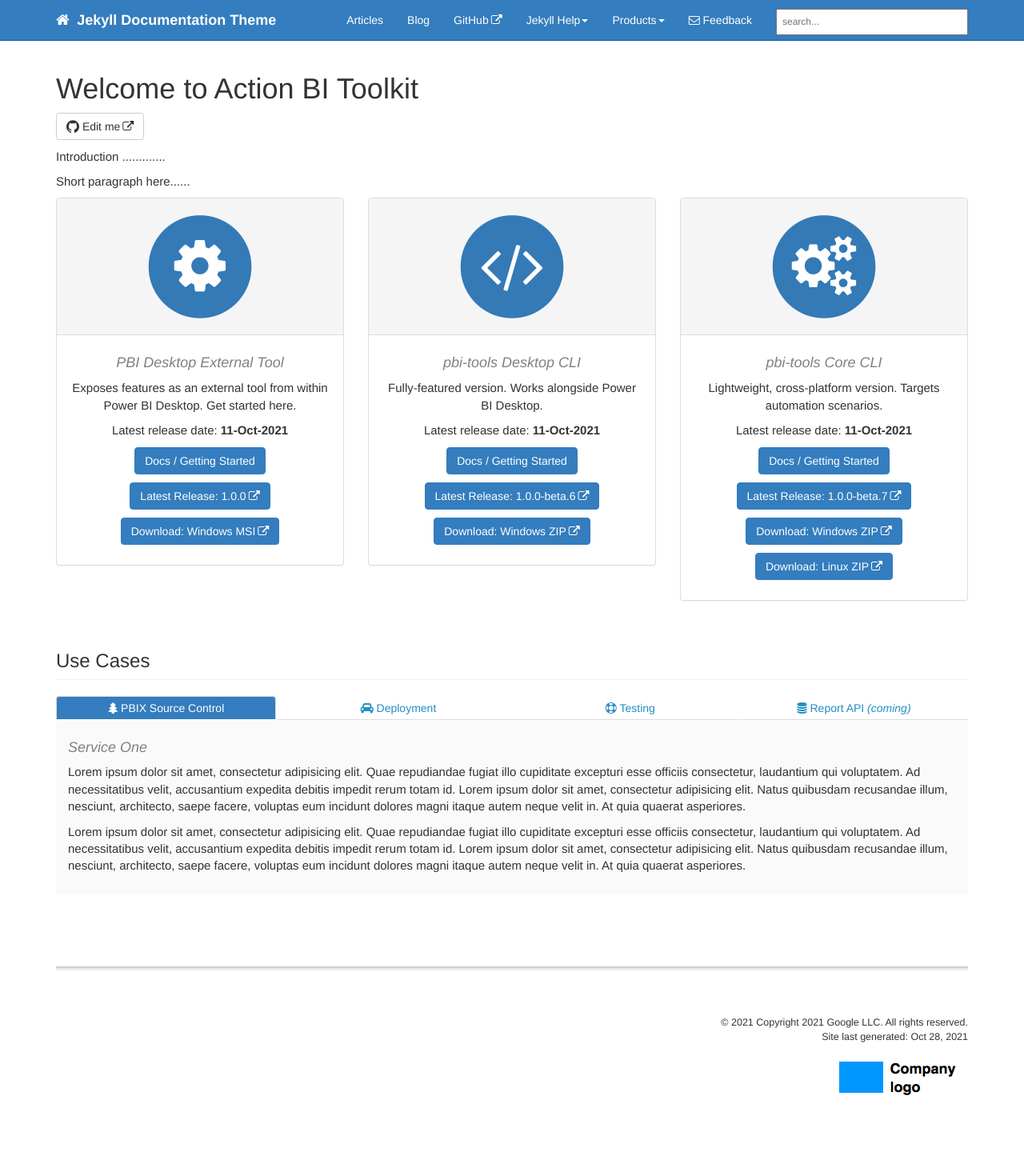
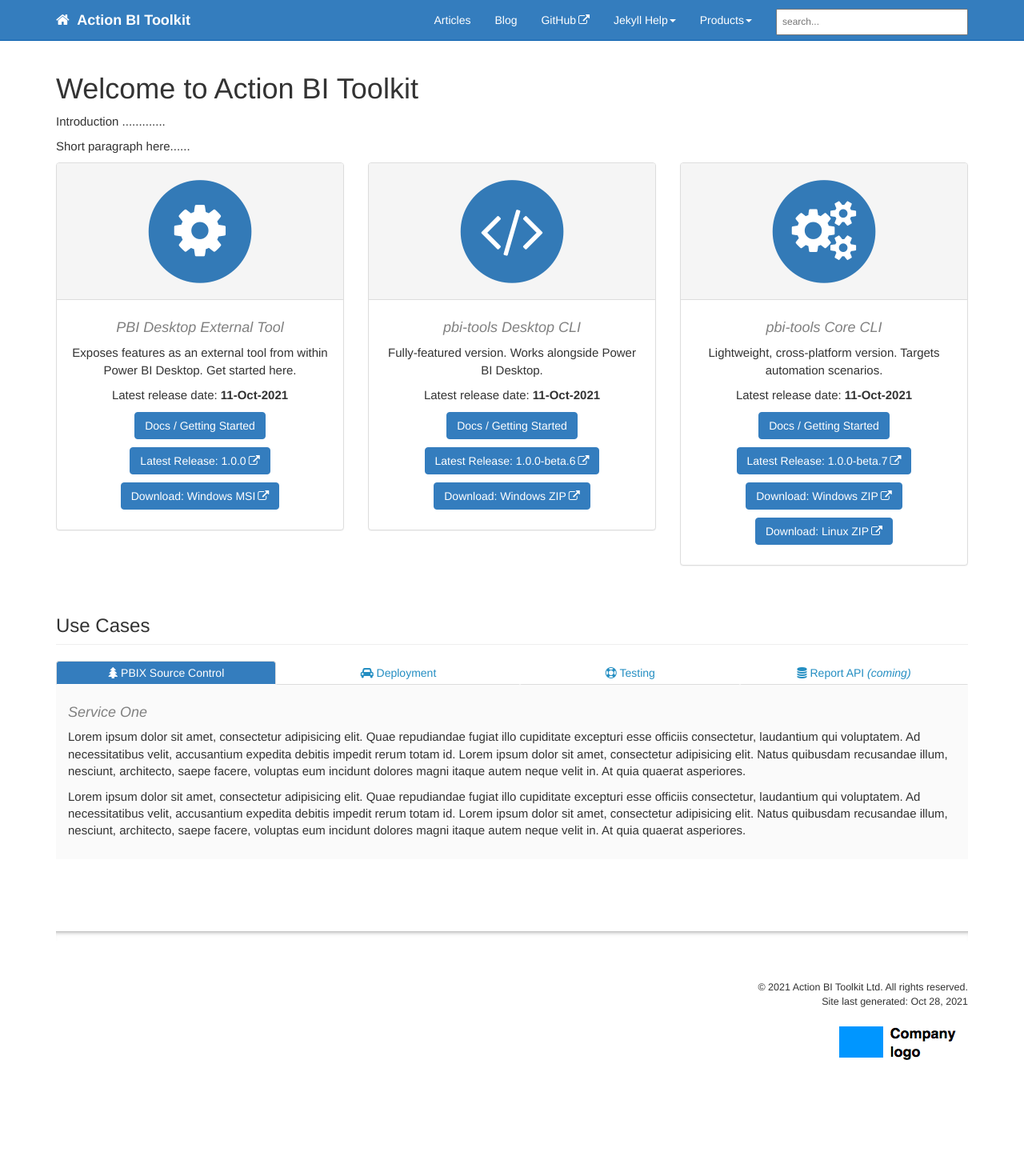
Before and after one commit to pbi-tools/pbi-tools.github.io, a Jekyll site: the page built from docs/index.html, in a window 1280 px wide. Shown: the whole page at 80% size. Built offline with Jekyll 4.4.1, drawn with Linux system fonts in a browser that asks for light colours; comment, search, counter and statistics services are not loaded; after the commit the page ends 1401 px from its top, so only the background shows below that.

Commit message:
Config & README

```diff
--- a/docs/_config.yml
+++ b/docs/_config.yml
@@ -1,24 +1,24 @@
-repository: tomjoht/documentation-theme-jekyll
+repository: action-bi-toolkit/action-bi-toolkit.github.io
 
 output: web
 # this property is useful for conditional filtering of content that is separate from the PDF.
 
-topnav_title: Jekyll Documentation Theme
+topnav_title: Action BI Toolkit
 # this appears on the top navigation bar next to the home button
 
-site_title: Jekyll theme for documentation
+site_title: Action BI Toolkit
 # this appears in the html browser tab for the site title (seen mostly by search engines, not users)
 
-company_name: Copyright 2021 Google LLC
+company_name: Action BI Toolkit Ltd
 # this appears in the footer
 
-github_editme_path: tomjoht/documentation-theme-jekyll/blob/gh-pages/
+# github_editme_path: tomjoht/documentation-theme-jekyll/blob/gh-pages/
 # if you're using Github, provide the basepath to the branch you've created for reviews, following the sample here. if not, leave this value blank.
 
 # gitlab_editme_path: tomjoht/documentation-theme-jekyll/blob/gh-pages/
 # if you're using GitLab, provide the basepath to the branch you've created for reviews, following the sample here. if not, leave this value blank.
 
-google_analytics: UA-66296557-1
+google_analytics: UA-191675157-2
 # if you have google-analytics ID, put it in. if not, edit this value to blank.
 
 host: 127.0.0.1
@@ -33,12 +33,12 @@
   - vendor
 # these are the files and directories that jekyll will exclude from the build
 
-feedback_subject_line: Jekyll documentation theme
+# feedback_subject_line: Jekyll documentation theme
 
-feedback_email: tomjoht@gmail.com
+# feedback_email: tomjoht@gmail.com
 # used as a contact email for the Feedback link in the top navigation bar
 
-# feedback_disable: true
+feedback_disable: true
 # if you uncomment the previous line, the Feedback link gets removed
 
 # feedback_text: "Need help?"
@@ -64,6 +64,9 @@
     output: false
 # collections are declared here. this renders the content in _tooltips and processes it, but doesn't output it as actual files in the output unless you change output to true
 
+# https://jekyllrb.com/docs/configuration/front-matter-defaults/
+# 'path' is the file path within the project, "" means all files; glob patterns can contain a single `*`
+# 'type' can be any of: pages, posts, drafts
 defaults:
   -
     scope:
@@ -71,7 +74,7 @@
       type: "pages"
     values:
       layout: "page"
-      comments: true
+      comments: false
       # if you don't want to use Commento.io and just hide comments, change true to false wherever you see the comments property
       search: true
       sidebar: home_sidebar
@@ -91,7 +94,7 @@
       type: "posts"
     values:
       layout: "post"
-      comments: true
+      comments: false
       # if you don't want to use Commento.io and just hide comments, change true to false wherever you see the comments property
       search: true
       sidebar: home_sidebar
@@ -106,11 +109,11 @@
 - product2_sidebar
 - other
 
-description: "Intended as a documentation theme based on Jekyll for technical writers documenting software and other technical products, this theme has all the elements you would need to handle multiple products with both multi-level sidebar navigation, tags, and other documentation features."
+description: "............................."
 # the description is used in the feed.xml file
 
 # needed for sitemap.xml file only
-# url: http://idratherbewriting.com
+url: https://toolkit.action-bi.com
 # baseurl: /documentation-theme-jekyll
 
 
```
Also changed, not shown: README.md.
